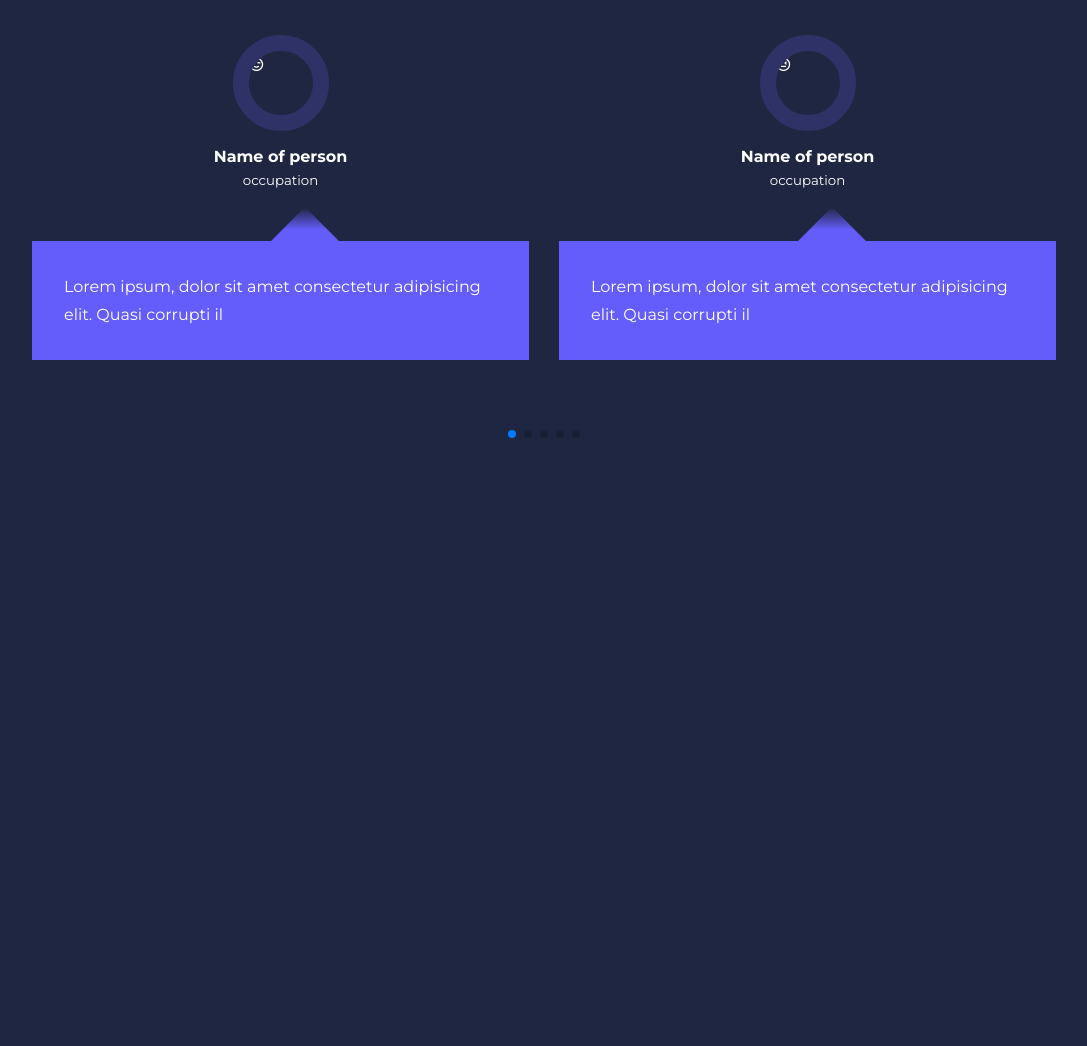
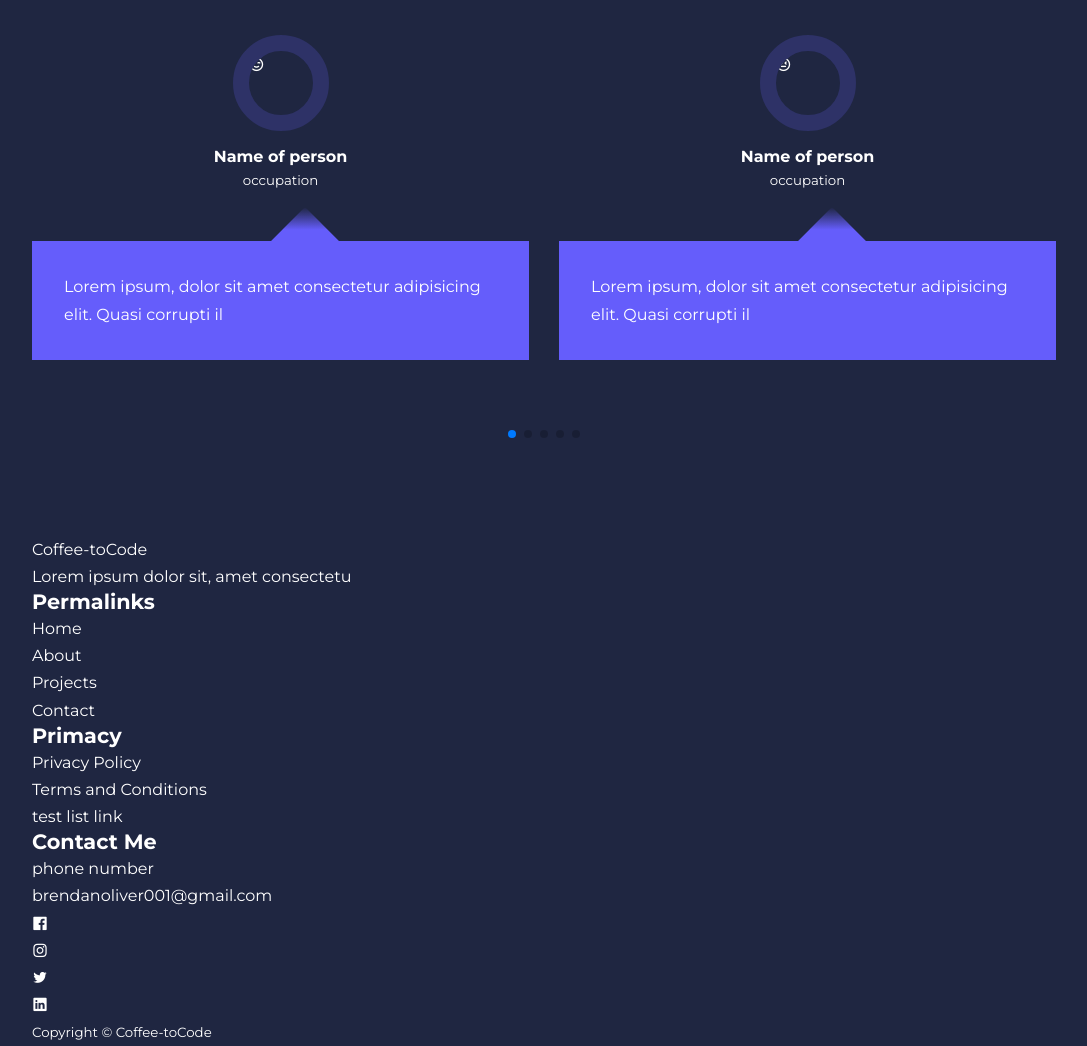
Before and after one commit to coffee-toCode/SampleWebSite, a plain HTML site: page index.html in a window 1280 px wide. Shown: the part 3371-4417 px from the top of the page, without its empty margins (96-1183 px from the left). Before the commit the page ends 3907 px from the top, so only its background shows below. Drawn offline with nearby package versions, Linux system fonts and the light colour scheme.

Commit message:
commiting partial footer code

```diff
--- a/index.html
+++ b/index.html
@@ -388,6 +388,72 @@
 
 
 
+
+
+
+
+
+
+<!--===================          start of footer        =======================-->
+     <footer class="footer">
+          <div class="container footer__container">
+               <div class="footer__1">
+                    <a href="./index.html" class="footer__logo">Coffee-toCode</a>
+                    <p>Lorem ipsum dolor sit, amet consectetu</p>
+               </div>
+
+               <div class="footer__2">
+                    <h4>Permalinks</h4>
+                    <ul class="permalinks">
+                         <li><a href="./index.html">Home</a></li>
+                         <li><a href="./about.html">About</a></li>
+                         <li><a href="./projects.html">Projects</a></li>
+                         <li><a href="./contact.html">Contact</a></li>
+                    </ul>
+               </div>
+
+               <div class="footer__3">
+                    <h4>Primacy</h4>
+                    <ul class="privacy">
+                         <li><a href="#">Privacy Policy</a></li>
+                         <li><a href="#">Terms and Conditions</a></li>
+                         <li><a href="#">test list link</a></li>
+                    </ul>
+               </div>
+
+               <div class="footer__4">
+                    <h4>Contact Me</h4>
+                    <div>
+                         <p>phone number</p>
+                         <p>brendanoliver001@gmail.com</p>
+                    </div>
+
+                    <ul class="footer__socials">
+                         <li>
+                              <a href="#"><i class="uil uil-facebook"></i></a>
+                         </li>
+                         <li>
+                              <a href="#"><i class="uil uil-instagram"></i></a>
+                         </li>
+                         <li>
+                              <a href="#"><i class="uil uil-twitter"></i></a>
+                         </li>
+                         <li>
+                              <a href="#"><i class="uil uil-linkedin"></i></a>
+                         </li>
+                    </ul>
+               </div>
+
+               <div class="footer__copyright">
+                    <small>Copyright &copy; Coffee-toCode</small>
+               </div>
+          </div>
+     </footer>
+<!--===================          End of footer        =======================-->
+
+
+
+
 <script src="https://cdn.jsdelivr.net/npm/swiper@8/swiper-bundle.min.js"></script>
 <script src="./main.js"></script>
 
```
